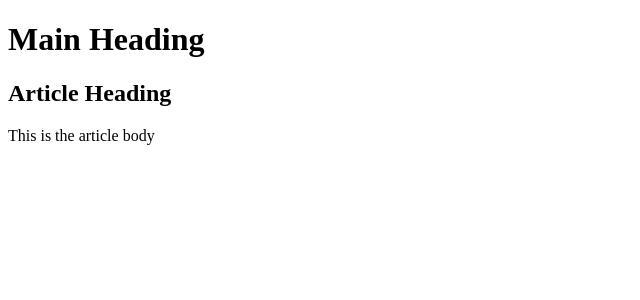
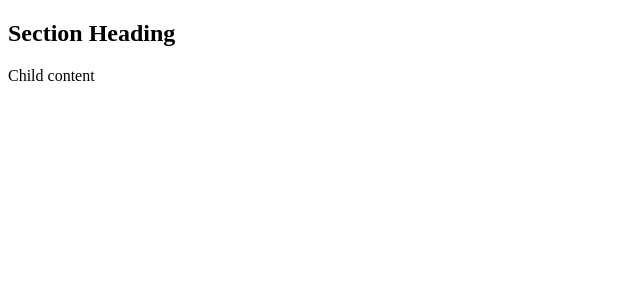
Before and after one commit to Adamskoullos/react-dojo-projects, a React (Create React App) app in the folder dojo/: page / in a window 1280 px wide. Shown: the top 300 px of the page, without its empty margins (0-640 px from the left). Built offline with nearby package versions, Linux system fonts and the light colour scheme.

Commit message:
Add children prop pattern

```diff
--- /dev/null
+++ b/dojo/src/App.js
@@ -0,0 +1,18 @@
+import React from "react";
+
+const Paragraph = ({ text }) => <p>{text}</p>;
+
+const Section = ({ heading, children }) => (
+  <section>
+    <h1>{heading}</h1>
+    {children}
+  </section>
+);
+
+const App = () => (
+  <Section heading="Section Heading">
+    <Paragraph text="Child content" />
+  </Section>
+);
+
+export default App;
--- a/dojo/src/index.js
+++ b/dojo/src/index.js
@@ -1,16 +1,7 @@
 import React from "react";
 import { createRoot } from "react-dom/client";
-
-const main = (
-  <main>
-    <h1>Main Heading</h1>
-    <article>
-      <h2>Article Heading</h2>
-      <p>This is the article body</p>
-    </article>
-  </main>
-);
+import App from "./App";
 
 const container = document.getElementById("root");
 const root = createRoot(container);
-root.render(main);
+root.render(<App />);
```
Also changed, not shown: 2 other files (tests, documents, lock files or other folders).
